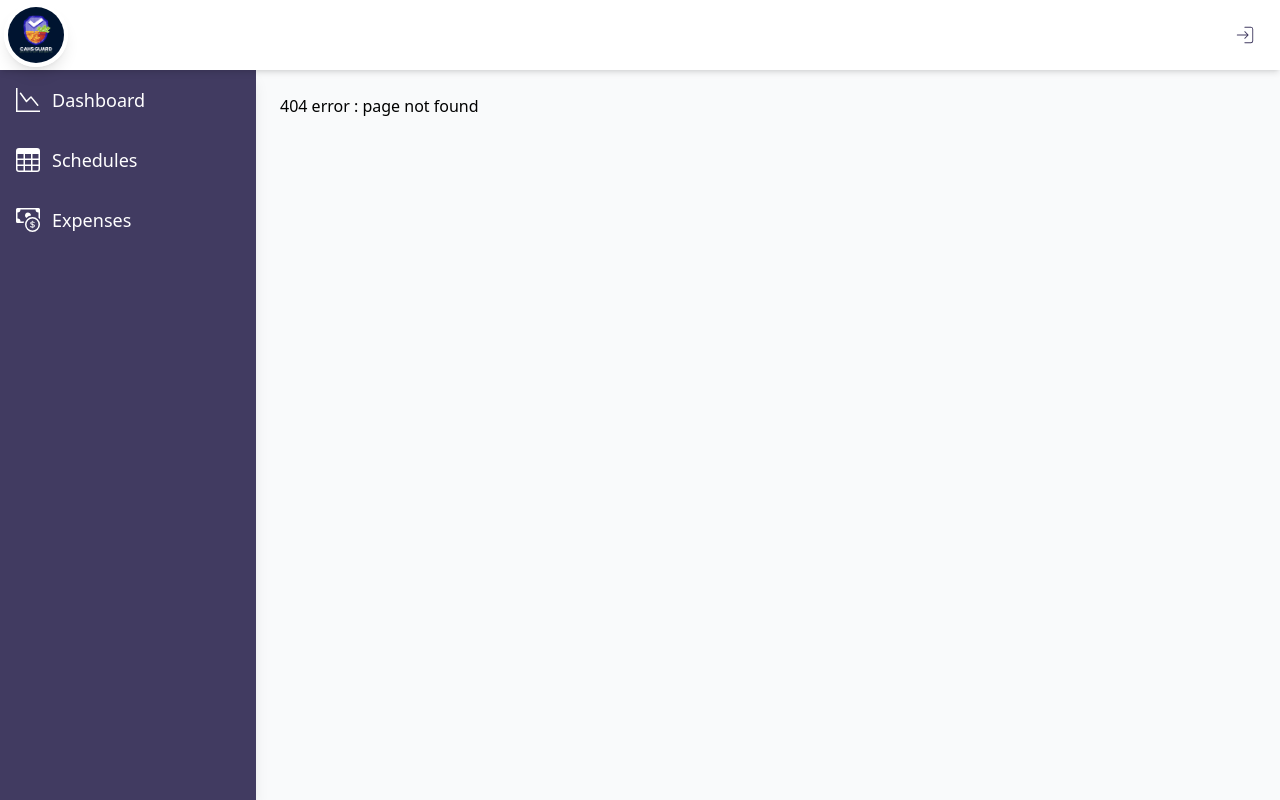
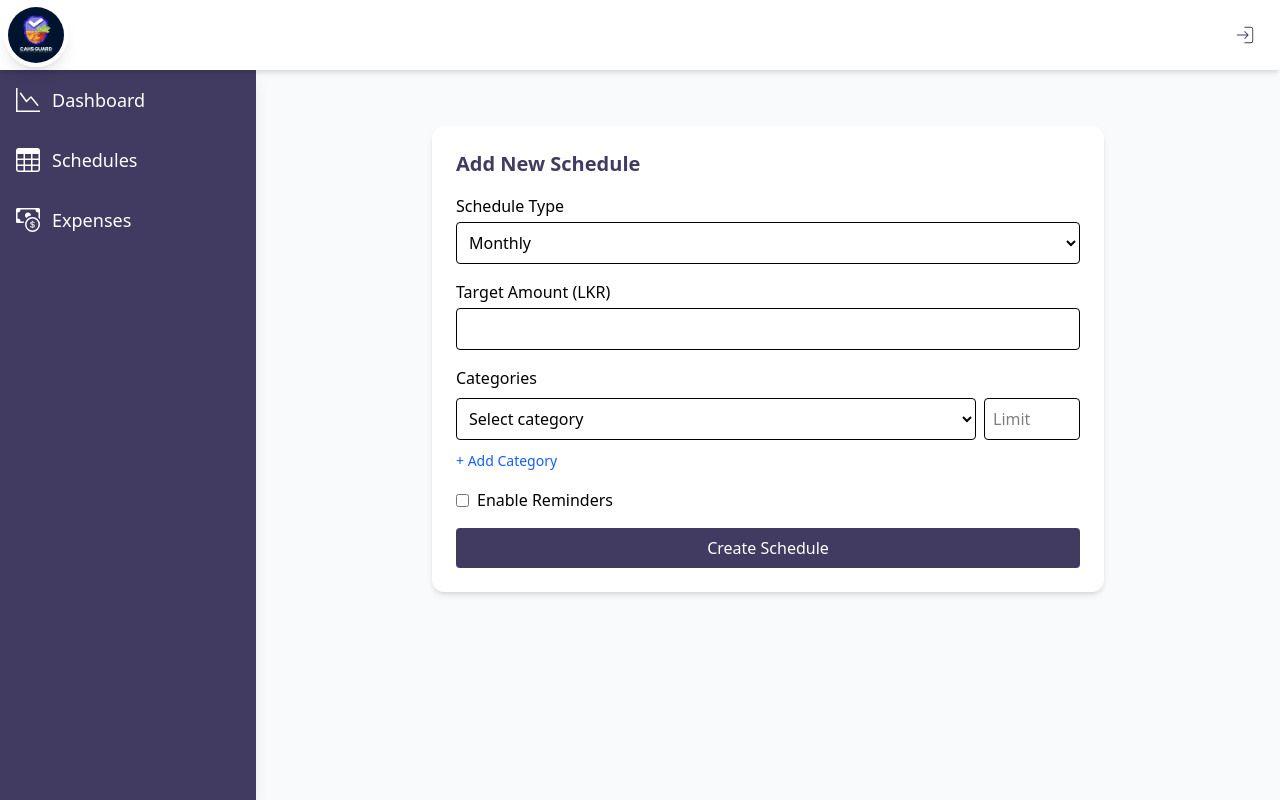
Before and after one commit to Chathura11/CG-frontend, a React (Vite) app: page /add-schedule in a window 1280 px wide. Before the commit this address had no page. Built offline with nearby package versions, Linux system fonts and the light colour scheme.

Commit message:
modified

```diff
--- a/src/pages/home/addExpensePage.jsx
+++ b/src/pages/home/addExpensePage.jsx
@@ -2,6 +2,8 @@ import { useState } from "react";
 import axios from "axios";
 import { useNavigate } from "react-router-dom";
 import mediaUpload from "../../utils/mediaUpload";
+import toast from "react-hot-toast";
+import Spinner from '../../components/spinner';
 
 export default function AddExpensePage() {
   const [category, setCategory] = useState("");
@@ -9,10 +11,12 @@ export default function AddExpensePage() {
   const [date, setDate] = useState(new Date().toISOString().split("T")[0]);
   const [receipt, setReceipt] = useState(null);
   const [error, setError] = useState("");
+  const [loading,setLoading] = useState(false);
   const navigate = useNavigate();
 
   const handleSubmit = async (e) => {
     e.preventDefault();
+    setLoading(true);
     setError("");
 
     let receiptUrl='';
@@ -21,10 +25,10 @@ export default function AddExpensePage() {
     }
 
     const data ={
-        category : category,
-        amount : amount,
-        date : date,
-        receiptImageUrl : receiptUrl
+      category : category,
+      amount : amount,
+      date : date,
+      receiptImageUrl : receiptUrl
     }
 
 
@@ -36,18 +40,20 @@ export default function AddExpensePage() {
           Authorization: `Bearer ${token}`
         }
       });
-
+      toast.success("Expense added successfully!");
       navigate("/expenses");
+      setLoading(false);
     } catch (err) {
       setError(err.response?.data?.message || "Something went wrong");
+      setLoading(false);
     }
   };
 
   return (
-    <div className="max-w-xl mx-auto px-4 py-8">
-      <h2 className="text-2xl font-bold mb-6 text-center text-accent">Add New Expense</h2>
+    <div className="max-w-2xl mx-auto mt-8 p-6 bg-white rounded-xl shadow-md">
+      <h1 className="text-xl font-bold text-accent mb-4">Add New Expense</h1>
 
-      <form onSubmit={handleSubmit} className="space-y-5 bg-white p-6 rounded-xl shadow-md">
+      <form onSubmit={handleSubmit} className="space-y-4">
         {error && <p className="text-red-500 text-sm">{error}</p>}
 
         <div>
@@ -59,10 +65,10 @@ export default function AddExpensePage() {
             required
           >
             <option value="">Select category</option>
-            <option value="transport">Transport</option>
-            <option value="food">Food</option>
-            <option value="loan">Loan</option>
-            <option value="entertainment">Entertainment</option>
+            <option value="Transport">Transport</option>
+            <option value="Food">Food</option>
+            <option value="Loan">Loan</option>
+            <option value="Entertainment">Entertainment</option>
           </select>
         </div>
 
@@ -99,10 +105,11 @@ export default function AddExpensePage() {
         </div>
 
         <button
+          disabled={loading?true:false}
           type="submit"
           className="w-full bg-accent text-white py-2 rounded-lg cursor-pointer hover:bg-accent-second transition"
         >
-          Add Expense
+          {loading ? <Spinner/> : "Add Expense"}
         </button>
       </form>
     </div>
--- /dev/null
+++ b/src/pages/home/addSchedulePage.jsx
@@ -0,0 +1,158 @@
+import { useState } from "react";
+import axios from "axios";
+import Spinner from "../../components/spinner";
+
+export default function AddSchedulePage() {
+  const [type, setType] = useState("monthly");
+  const [targetAmount, setTargetAmount] = useState("");
+  const [categories, setCategories] = useState([{ name: "", limit: "" }]);
+  const [remindersEnabled, setRemindersEnabled] = useState(false);
+  const [loading, setLoading] = useState(false);
+  const [message, setMessage] = useState("");
+
+  const handleCategoryChange = (index, field, value) => {
+    const updated = [...categories];
+    updated[index][field] = value;
+    setCategories(updated);
+  };
+
+  const addCategory = () => {
+    setCategories([...categories, { name: "", limit: "" }]);
+  };
+
+  const removeCategory = (index) => {
+    setCategories(categories.filter((_, i) => i !== index));
+  };
+
+  const handleSubmit = async (e) => {
+    e.preventDefault();
+    setLoading(true);
+    const token = localStorage.getItem("token");
+
+    try {
+      await axios.post(
+        `${import.meta.env.VITE_BACKEND_URL}/api/schedules`,
+        {
+          type,
+          targetAmount: Number(targetAmount),
+          categories: categories.map((c) => ({
+            name: c.name,
+            limit: Number(c.limit),
+          })),
+          remindersEnabled,
+        },
+        {
+          headers: {
+            Authorization: `Bearer ${token}`,
+          },
+        }
+      );
+      setMessage("Schedule added successfully!");
+      setType("monthly");
+      setTargetAmount("");
+      setCategories([{ name: "", limit: "" }]);
+      setRemindersEnabled(false);
+    } catch (error) {
+      setMessage("Error adding schedule.");
+    } finally {
+      setLoading(false);
+    }
+  };
+
+  return (
+    <div className="max-w-2xl mx-auto mt-8 p-6 bg-white rounded-xl shadow-md">
+      <h1 className="text-xl font-bold text-accent mb-4">Add New Schedule</h1>
+
+      {message && <p className="mb-4 text-sm text-center text-blue-600">{message}</p>}
+
+      <form onSubmit={handleSubmit} className="space-y-4">
+        <div>
+          <label className="block font-medium mb-1">Schedule Type</label>
+          <select
+            value={type}
+            onChange={(e) => setType(e.target.value)}
+            className="w-full border rounded p-2"
+          >
+            <option value="daily">Daily</option>
+            <option value="weekly">Weekly</option>
+            <option value="monthly">Monthly</option>
+            <option value="yearly">Yearly</option>
+          </select>
+        </div>
+
+        <div>
+          <label className="block font-medium mb-1">Target Amount (LKR)</label>
+          <input
+            type="number"
+            value={targetAmount}
+            onChange={(e) => setTargetAmount(e.target.value)}
+            className="w-full border rounded p-2"
+            required
+          />
+        </div>
+
+        <div>
+          <label className="block font-medium mb-2">Categories</label>
+          {categories.map((cat, index) => (
+            <div key={index} className="flex gap-2 mb-2">
+              <select
+                value={cat.name}
+                onChange={(e) => handleCategoryChange(index, "name", e.target.value)}
+                className="flex-1 border rounded p-2"
+                required
+              >
+                <option value="">Select category</option>
+                <option value="Transport">Transport</option>
+                <option value="Food">Food</option>
+                <option value="Loan">Loan</option>
+                <option value="Entertainment">Entertainment</option>
+              </select>
+              <input
+                type="number"
+                placeholder="Limit"
+                value={cat.limit}
+                onChange={(e) => handleCategoryChange(index, "limit", e.target.value)}
+                className="w-24 border rounded p-2"
+                required
+              />
+              {categories.length > 1 && (
+                <button
+                  type="button"
+                  onClick={() => removeCategory(index)}
+                  className="text-red-500 font-bold"
+                >
+                  ×
+                </button>
+              )}
+            </div>
+          ))}
+          <button
+            type="button"
+            onClick={addCategory}
+            className="text-sm text-blue-600 hover:underline"
+          >
+            + Add Category
+          </button>
+        </div>
+
+        <div className="flex items-center">
+          <input
+            type="checkbox"
+            checked={remindersEnabled}
+            onChange={(e) => setRemindersEnabled(e.target.checked)}
+            className="mr-2"
+          />
+          <label className="font-medium">Enable Reminders</label>
+        </div>
+
+        <button
+          type="submit"
+          disabled={loading}
+          className="w-full bg-accent text-white py-2 px-4 rounded hover:bg-accent-second transition"
+        >
+          {loading ? <Spinner/> : "Create Schedule"}
+        </button>
+      </form>
+    </div>
+  );
+}
--- a/src/pages/home/expensesPage.jsx
+++ b/src/pages/home/expensesPage.jsx
@@ -102,10 +102,8 @@ export default function ExpensesPage() {
           )}
         </div>
       )}
+      <MdAdd onClick={()=>navigate('/add-expense')} className="bg-accent rounded-full fixed right-6 bottom-6 text-white text-6xl p-2 cursor-pointer hover:bg-accent-second transition" />
 
-      <button onClick={()=>navigate('/add-expense')} className="absolute right-6 bottom-6 shadow-lg">
-        <MdAdd className="bg-accent rounded-full text-white text-6xl p-2 cursor-pointer hover:bg-accent-second transition" />
-      </button>
     </div>
   );
 }
--- a/src/pages/home/homePage.jsx
+++ b/src/pages/home/homePage.jsx
@@ -8,6 +8,7 @@ import SideBar from '../../components/sidebar'
 import ExpensesPage from './expensesPage'
 import SchedulesPage from './schedulesPage'
 import AddExpensePage from './addExpensePage'
+import AddSchedulePage from './addSchedulePage'
 
 export default function HomePage(){
     return(
@@ -22,6 +23,7 @@ export default function HomePage(){
                         <Route path='/expenses' element={<ExpensesPage/>}/>
                         <Route path='/add-expense' element={<AddExpensePage/>}/>
                         <Route path='/schedules' element={<SchedulesPage/>}/>
+                        <Route path='/add-schedule' element={<AddSchedulePage/>}/>
                         <Route path='/' element={<Dashboard/>}/>
                         <Route path='/*' element={<Error/>}/>
                     </Routes>
--- a/src/pages/home/schedulesPage.jsx
+++ b/src/pages/home/schedulesPage.jsx
@@ -1,8 +1,101 @@
+import { useEffect, useState } from "react";
+import axios from "axios";
+import { FaCalendarAlt, FaBullseye } from "react-icons/fa";
+import { useNavigate } from "react-router-dom";
+import { MdAdd } from "react-icons/md";
 
-export default function SchedulesPage(){
-    return(
-        <div>
-            Schedules Page
+export default function SchedulesPage() {
+  const [schedules, setSchedules] = useState([]);
+  const [loading, setLoading] = useState(true);
+
+  const navigate = useNavigate();
+
+  useEffect(() => {
+    async function fetchSchedules() {
+      const token = localStorage.getItem("token");
+      try {
+        const res = await axios.get(
+          `${import.meta.env.VITE_BACKEND_URL}/api/schedules`,
+          {
+            headers: {
+              Authorization: `Bearer ${token}`,
+            },
+          }
+        );
+        setSchedules(res.data);
+      } catch (error) {
+        console.error("Error fetching schedules:", error.response?.data?.message);
+      } finally {
+        setLoading(false);
+      }
+    }
+
+    fetchSchedules();
+  }, []);
+
+  return (
+    <div className="w-full h-full p-4 flex flex-col items-center bg-gray-50">
+      <h1 className="text-2xl font-bold mb-6 text-accent">My Schedules</h1>
+
+      {loading ? (
+        <div className="flex items-center justify-center h-40">
+          <div className="w-12 h-12 border-4 border-accent border-t-transparent rounded-full animate-spin"></div>
         </div>
-    )
+      ) : schedules.length === 0 ? (
+        <p className="text-gray-500">No schedules found.</p>
+      ) : (
+        <div className="w-full max-w-3xl space-y-4">
+          {schedules.map((schedule) => (
+            <div
+              key={schedule._id}
+              className="bg-white shadow-sm hover:shadow-md transition p-4 rounded-xl border"
+            >
+              <div className="flex justify-between items-center mb-2">
+                <div className="flex items-center space-x-2">
+                  <FaCalendarAlt className="text-accent" />
+                  <h2 className="text-lg font-semibold capitalize">
+                    {schedule.type} Schedule
+                  </h2>
+                </div>
+                <span
+                  className={`text-sm px-3 py-1 rounded-full ${
+                    schedule.isEnabled ? "bg-green-100 text-green-700" : "bg-gray-200 text-gray-600"
+                  }`}
+                >
+                  {schedule.isEnabled ? "Active" : "Disabled"}
+                </span>
+              </div>
+
+              <div className="mb-2">
+                <FaBullseye className="inline text-accent mr-1" />
+                <span className="font-medium">Target:</span>{" "}
+                <span className="text-accent font-semibold">
+                  LKR {schedule.targetAmount.toLocaleString()}
+                </span>
+              </div>
+
+              <div className="grid grid-cols-1 sm:grid-cols-2 gap-2 mt-2">
+                {schedule.categories.map((cat) => (
+                  <div
+                    key={cat._id}
+                    className="bg-accent/10 text-accent rounded-lg px-3 py-2 flex justify-between items-center"
+                  >
+                    <span className="font-medium">{cat.name}</span>
+                    <span className="font-semibold">LKR {cat.limit}</span>
+                  </div>
+                ))}
+              </div>
+
+              {schedule.remindersEnabled && (
+                <p className="text-sm text-blue-600 mt-3 font-medium">
+                  🔔 Reminders Enabled
+                </p>
+              )}
+            </div>
+          ))}
+        </div>
+      )}
+      <MdAdd onClick={()=>navigate('/add-schedule')} className="bg-accent rounded-full fixed right-6 bottom-6 text-white text-6xl p-2 cursor-pointer hover:bg-accent-second transition" />
+    </div>
+  );
 }
```
